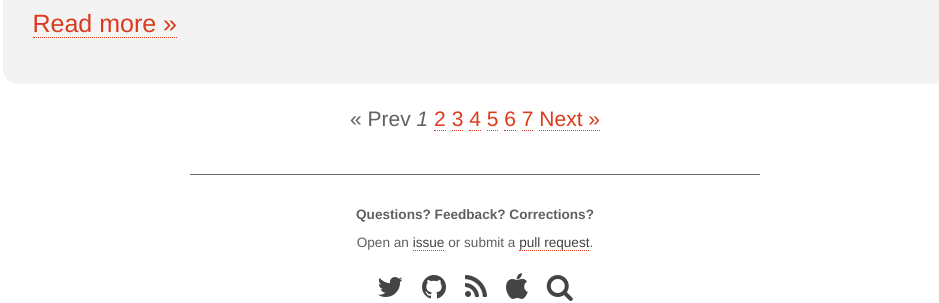
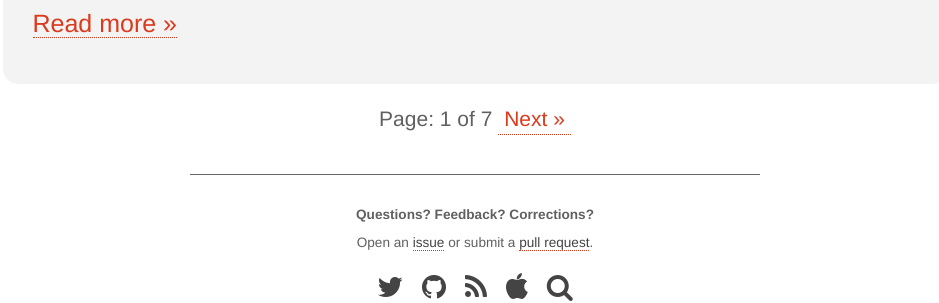
Before and after one commit to SwiftWeekly/swiftweekly.github.io, a Jekyll site: the page built from index.html, in a window 1280 px wide and 1400 px high, scrolled down 10635 px. Shown: the part 1085-1388 px from the top of the window, without its empty margins (165-1104 px from the left). Built offline with Jekyll 4.4.1, drawn with Linux system fonts in a browser that asks for light colours; the list of posts is cut into pages by our own code.

Commit message:
Simply paging

```diff
--- a/css/style.css
+++ b/css/style.css
@@ -213,6 +213,10 @@ header h2 {
     font-size: 150%;
 }
 
+.pagination a, .pagination em {
+    padding: 4px 6px;
+}
+
 /* PAGES */
 
 .sharing a,
--- a/index.html
+++ b/index.html
@@ -34,26 +34,18 @@ title: Home
 <!-- Pagination links -->
 {% if paginator.total_pages > 1 %}
   <div class="pagination">
-  {% if paginator.previous_page %}
-    <a href="{{ paginator.previous_page_path | relative_url }}">&laquo; Prev</a>
-  {% else %}
-    <span>&laquo; Prev</span>
-  {% endif %}
+    {% if paginator.previous_page %}
+      <a href="{{ paginator.previous_page_path }}" class="previous">
+        &laquo; Previous
+      </a>
+    {% endif %}
 
-  {% for page in (1..paginator.total_pages) %}
-    {% if page == paginator.page %}
-    <em>{{ page }}</em>
-    {% elsif page == 1 %}
-    <a href="/">{{ page }}</a>
-    {% else %}
-    <a href="{{ site.paginate_path | relative_url | replace: ':num', page }}">{{ page }}</a>
+    <span class="page_number ">
+      Page: {{ paginator.page }} of {{ paginator.total_pages }}
+    </span>
+
+    {% if paginator.next_page %}
+      <a href="{{ paginator.next_page_path }}" class="next">Next &raquo;</a>
     {% endif %}
-  {% endfor %}
-
-  {% if paginator.next_page %}
-    <a href="{{ paginator.next_page_path | relative_url }}">Next &raquo;</a>
-  {% else %}
-    <span>Next &raquo;</span>
-  {% endif %}
   </div>
 {% endif %}
```
Lines whose indentation alone changed are shown as unchanged.
